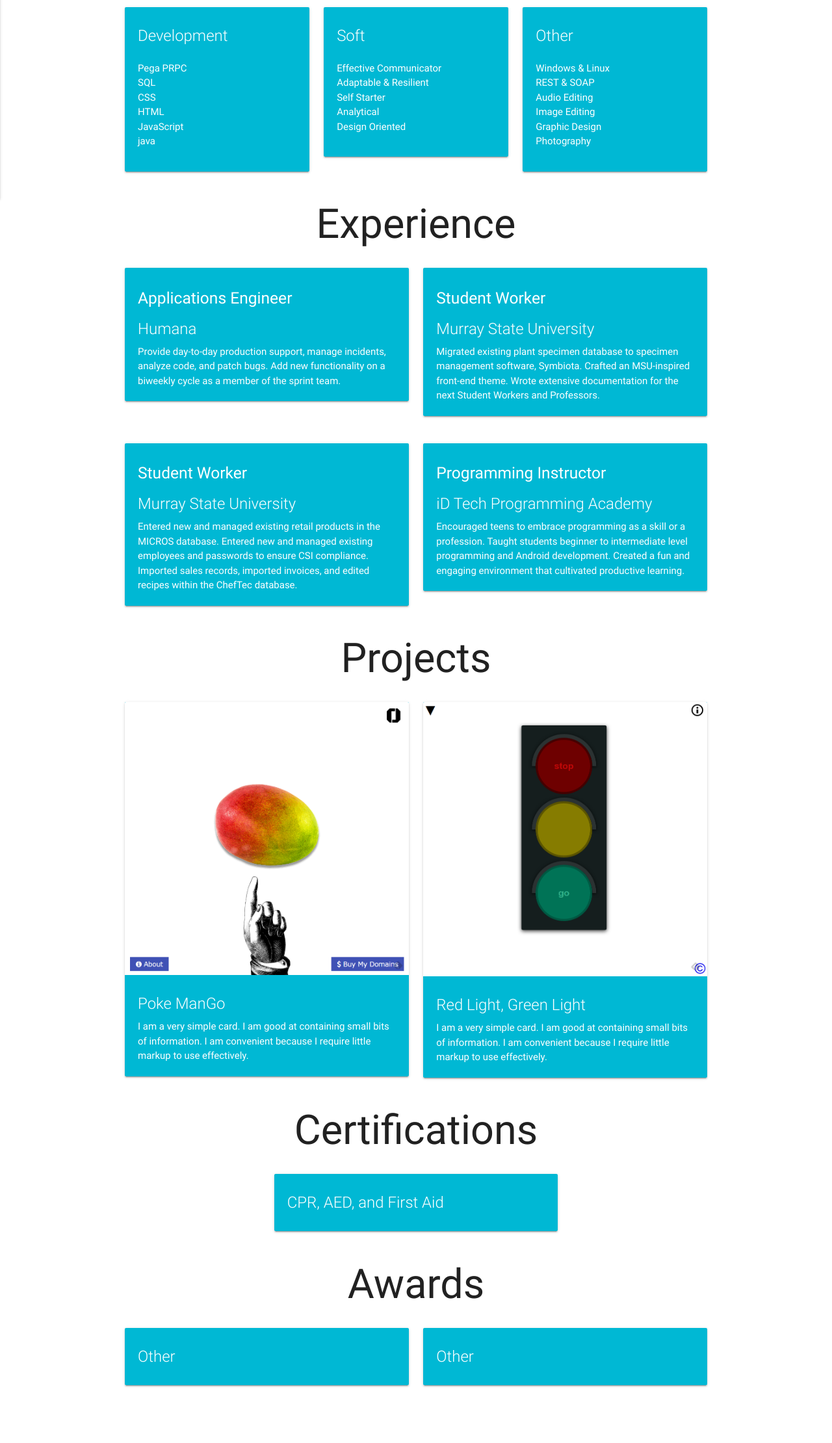
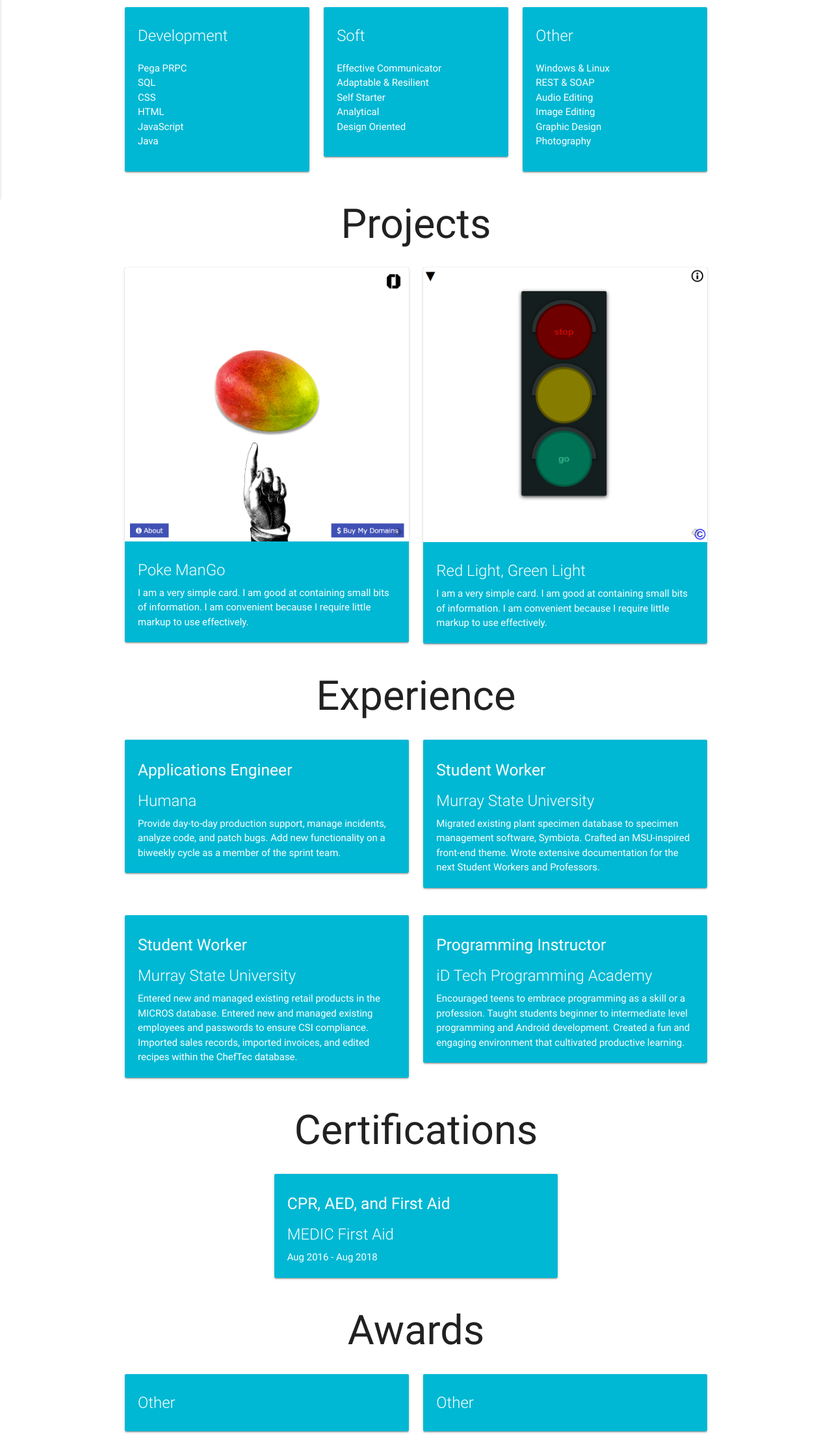
Before and after one commit to cglawson/resume-site-v2, a plain HTML site: page index.html in a window 1280 px wide. Shown: the part 554-2774 px from the top of the page at 65% size. Before the commit the page ends 2720 px from the top, so only its background shows below. Drawn offline with nearby package versions, Linux system fonts and the light colour scheme.

Commit message:
Reogranized, added internal links

```diff
--- a/index.html
+++ b/index.html
@@ -6,24 +6,22 @@
     <link href="http://fonts.googleapis.com/icon?family=Material+Icons" rel="stylesheet">
     <!--Import materialize.css-->
     <link type="text/css" rel="stylesheet" href="css/materialize.min.css" media="screen,projection" />
-
     <!--Let browser know website is optimized for mobile-->
     <meta name="viewport" content="width=device-width, initial-scale=1.0" />
 </head>
 
 <body>
-    <!-- Navbar goes here -->
         <nav>
             <div class="nav-wrapper cyan accent-4">
                 <a href="#!" class="brand-logo center">Caleb Lawson</a>
                 <a href="#" data-activates="mobile-demo" class="button-c"><i class="material-icons" style="margin-left: .5rem;">menu</i></a>
                 <ul class="side-nav" id="mobile-demo">
-                <li><a href="#">Skills</a></li>
-                <li><a href="#">Experience</a></li>
-                <li><a href="#">Education</a></li>
-                <li><a href="#">Projects</a></li>
-                <li><a href="#">Certifications</a></li>
-                <li><a href="#">Awards</a></li>
+                    <li><a href="#skills">Skills</a></li>
+                    <li><a href="#projects">Projects</a></li>
+                    <li><a href="#experience">Experience</a></li>
+                    <li><a href="#education">Education</a></li>
+                    <li><a href="#certifications">Certifications</a></li>
+                    <li><a href="#awards">Awards</a></li>
                 </ul>
             </div>
         </nav>
@@ -88,7 +86,7 @@
                                 JavaScript
                             </li>
                             <li>
-                                java
+                                Java
                             </li>
                         </ul>
                     </div>
@@ -149,6 +147,35 @@
             </div>
         </div>
 
+        <h1 id="projects" class="center">
+        Projects
+        </h1>
+        <div class="row">
+            <div class="col s12 m6 l6">
+                <div class="card cyan accent-4">
+                    <div class="card-image">
+                        <img src="img/pokemango.png">
+                    </div>
+                    <div class="card-content white-text">
+                        <span class="card-title">Poke ManGo</span>
+                        <p>I am a very simple card. I am good at containing small bits of information. I am convenient because I require little markup to use effectively.</p>
+                    </div>
+                </div>
+            </div>
+
+            <div class="col s12 m6 l6">
+                <div class="card cyan accent-4">
+                    <div class="card-image">
+                        <img src="img/redlightgreenlight.png">
+                    </div>
+                    <div class="card-content white-text">
+                        <span class="card-title">Red Light, Green Light</span>
+                        <p>I am a very simple card. I am good at containing small bits of information. I am convenient because I require little markup to use effectively.</p>
+                    </div>
+                </div>
+            </div>
+        </div>
+
         <h1 id="experience" class="center">
         Experience
         </h1>
@@ -196,36 +223,6 @@
             </div>
         </div>
 
-        <h1 id="projects" class="center">
-        Projects
-        </h1>
-        <div class="row">
-            <div class="col s12 m6 l6">
-                <div class="card cyan accent-4">
-                    <div class="card-image">
-                        <img src="img/pokemango.png">
-                    </div>
-                    <div class="card-content white-text">
-                        <span class="card-title">Poke ManGo</span>
-                        <p>I am a very simple card. I am good at containing small bits of information. I am convenient because I require little markup to use effectively.</p>
-                    </div>
-                </div>
-            </div>
-
-            <div class="col s12 m6 l6">
-                <div class="card cyan accent-4">
-                    <div class="card-image">
-                        <img src="img/redlightgreenlight.png">
-                    </div>
-                    <div class="card-content white-text">
-                        <span class="card-title">Red Light, Green Light</span>
-                        <p>I am a very simple card. I am good at containing small bits of information. I am convenient because I require little markup to use effectively.</p>
-                    </div>
-                </div>
-            </div>
-        </div>
-
-
         <h1 id="certifications" class="center">
         Certifications
         </h1>
@@ -233,8 +230,9 @@
             <div class="col s12 m6 offset-m3 l6 offset-l3">
                 <div class="card cyan accent-4">
                     <div class="card-content white-text">
-                        <span class="card-title">CPR, AED, and First Aid</span>
-
+                        <h5>CPR, AED, and First Aid</h5>
+                        <span class="card-title">MEDIC First Aid</span>
+                        <p>Aug 2016 - Aug 2018</p>
                     </div>
                 </div>
             </div>
```
Lines whose indentation alone changed are shown as unchanged.
